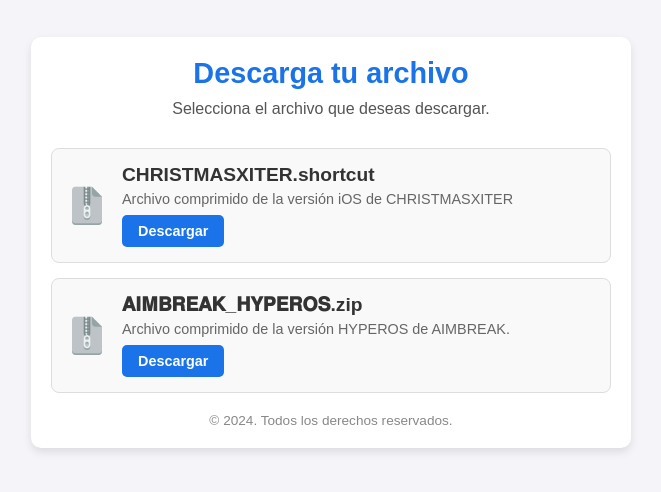
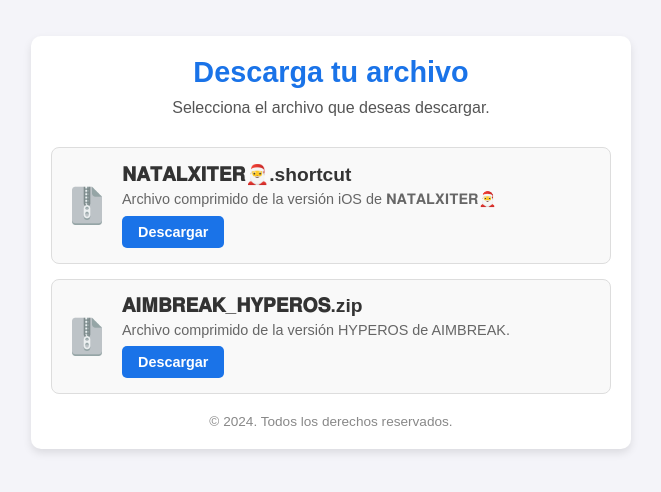
Before and after one commit to mediaspaceapp/descargas, a plain HTML site: page index.html in a window 1280 px wide. Shown: the part 158-650 px from the top of the page, without its empty margins (309-970 px from the left). Drawn offline with Linux system fonts and the light colour scheme.

Commit message:
index.html

```diff
--- a/index.html
+++ b/index.html
@@ -18,9 +18,9 @@
             <div class="file-card">
                 <img src="assets/file-icon.png" alt="Ícono de archivo" class="file-icon">
                 <div class="file-info">
-                    <h2>CHRISTMASXITER.shortcut</h2>
-                    <p>Archivo comprimido de la versión iOS de CHRISTMASXITER</p>
-                    <a href="archivos/CHRISTMASXITER.shortcut" download class="download-link">Descargar</a>
+                    <h2>𝐍𝐀𝐓𝐀𝐋𝐗𝐈𝐓𝐄𝐑🎅.shortcut</h2>
+                    <p>Archivo comprimido de la versión iOS de 𝐍𝐀𝐓𝐀𝐋𝐗𝐈𝐓𝐄𝐑🎅</p>
+                    <a href="archivos/𝐍𝐀𝐓𝐀𝐋𝐗𝐈𝐓𝐄𝐑🎅.shortcut" download class="download-link">Descargar</a>
                 </div>
             </div>
 
```
